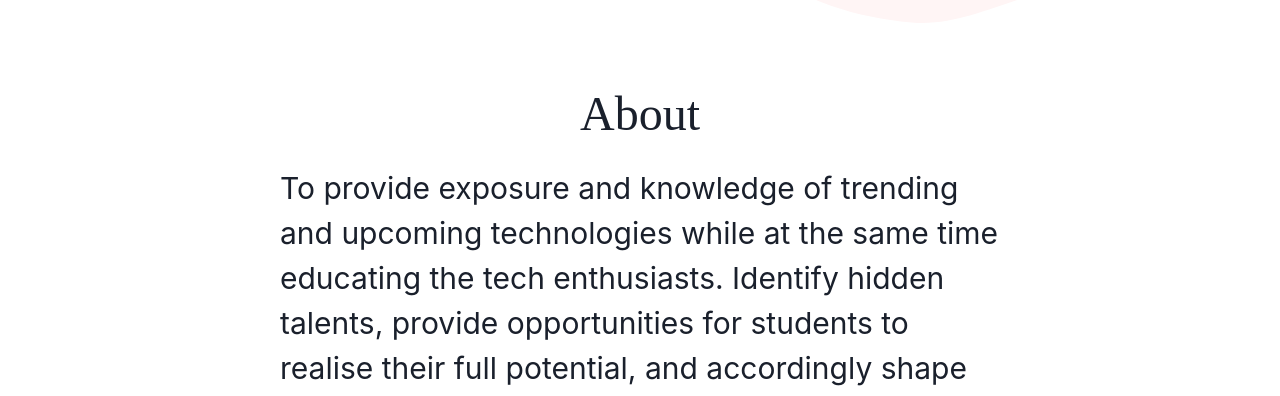
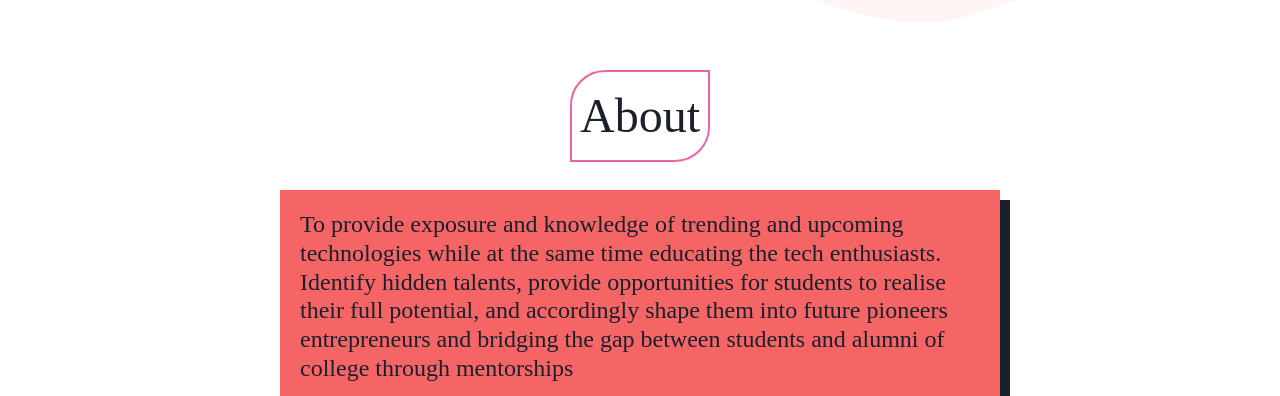
Before and after one commit to thebinaryclub/officialwebsite, a React (Create React App) app: page / in a window 1280 px wide. Shown: the part 556-952 px from the top of the page. Built offline with nearby package versions, Linux system fonts and the light colour scheme; a web font is replaced by a local one.

Commit message:
polished about

```diff
--- a/src/components/About.jsx
+++ b/src/components/About.jsx
@@ -11,32 +11,34 @@ const About = () => {
           align={'center'}
           justifyContent={'center'}
         >
-                  {/* <Flex
-          flex={1}
-          justify={'center'}
-          align={'center'}
-          position={'absolute'}
-        //   w={'full'}
-          bg={'pink.400'}
-          w={'100px'}
-          h={'60px'}
-          >
-          </Flex> */}
             <Text fontSize='5xl'
+            style={{
+              border: '2px solid #ed64a6',
+              borderTopLeftRadius: '35px',
+              borderBottomRightRadius: '35px'
+            }}
         //   bg={'pink.400'}
         fontFamily={'aclonica'}
           p={2}
             >About</Text>
         </Flex>
-        <Box bg={''}>
+        <Box p={5}>
             <Flex
             align={'center'}
             justifyContent={'center'}
             w={'full'}
             >
                 <Text
-                fontSize='3xl'
+                fontSize='2xl'
+                fontFamily={'Times Roman'}
                 maxWidth={'45rem'}
+                bg={'lightgray'}
+                p={5}
+                style={{
+            backgroundColor: '#f56565',
+                  boxShadow: '10px 10px',
+                  lineHeight: '1.2em'
+                }}
                 >
                 To provide exposure and knowledge of trending and upcoming technologies while at the same time educating the tech enthusiasts. Identify hidden talents, provide opportunities for students to realise their full potential, and accordingly shape them into future pioneers entrepreneurs and bridging the gap between students and alumni of college through mentorships
                 </Text>
--- a/src/components/Navbar.jsx
+++ b/src/components/Navbar.jsx
@@ -226,11 +226,11 @@ import { ColorModeSwitcher } from '../ColorModeSwitcher';
   const NAV_ITEMS = [
     {
       label: 'About',
-      href: 'http://9aditya9.biz'
+      // href: 'http://9aditya9.biz'
     },
     {
       label: 'Events',
-      href:'http://9aditya9.biz'
+      // href:'http://9aditya9.biz'
     },
     {
       label: 'Team',
```
